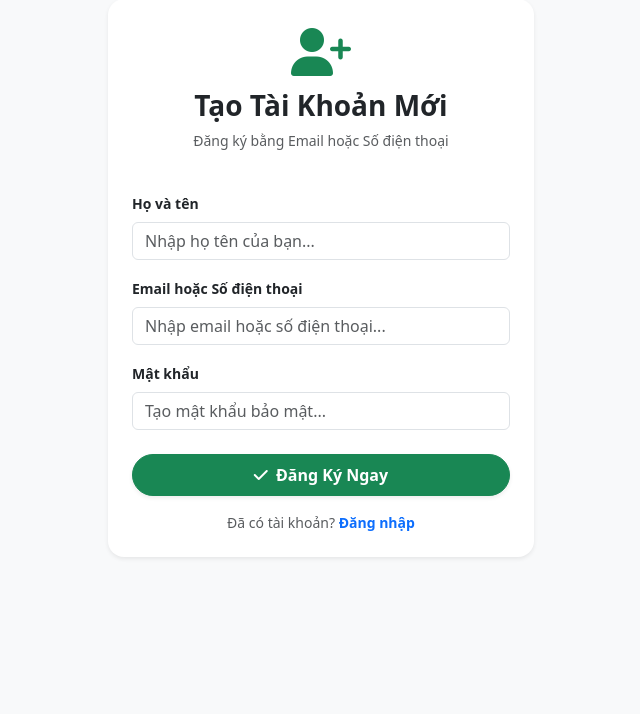
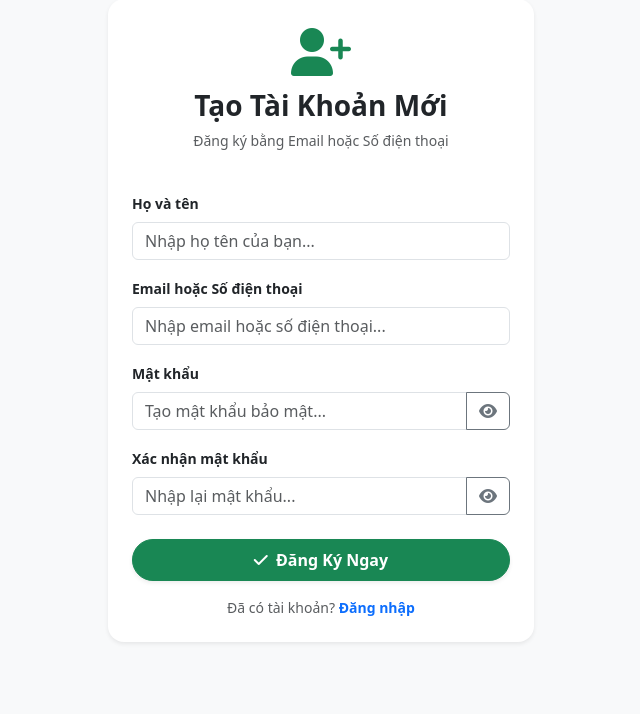
Before and after one commit to 0906Bao/ecommerce_nosql, a Flask app: page /register in a window 1280 px wide. Shown: the part 187-901 px from the top of the page, without its empty margins (319-959 px from the left). Before the commit the page ends 745 px from the top, so only its background shows below. Run offline with Flask 3, Linux system fonts and the light colour scheme.

Commit message:
fix trang đăng ký

```diff
--- a/routes/auth.py
+++ b/routes/auth.py
@@ -56,6 +56,10 @@ def register():
         name = request.form.get('name')
         login_contact = request.form.get('login_contact')  # Email hoặc SĐT
         password = request.form.get('password')
+        if not password or password != request.form.get('confirm_password'):
+            return render_template(
+                'register.html', error="Vui lòng nhập mật khẩu và xác nhận mật khẩu trùng khớp!"
+            )
 
         existing_user = db.users.find_one({
             '$or': [{'email': login_contact}, {'phone': login_contact}]
--- a/templates/register.html
+++ b/templates/register.html
@@ -22,8 +22,22 @@
                 <input type="text" name="login_contact" class="form-control" required placeholder="Nhập email hoặc số điện thoại...">
             </div>
             <div class="mb-3">
-                <label class="form-label fw-bold small">Mật khẩu</label>
-                <input type="password" name="password" class="form-control" required placeholder="Tạo mật khẩu bảo mật...">
+                <label for="password" class="form-label fw-bold small">Mật khẩu</label>
+                <div class="input-group">
+                    <input id="password" type="password" name="password" class="form-control" autocomplete="new-password" required placeholder="Tạo mật khẩu bảo mật...">
+                    <button type="button" class="btn btn-outline-secondary" data-password-toggle aria-controls="password" aria-label="Hiện mật khẩu">
+                        <i class="fa-solid fa-eye" aria-hidden="true"></i>
+                    </button>
+                </div>
+            </div>
+            <div class="mb-3">
+                <label for="confirm_password" class="form-label fw-bold small">Xác nhận mật khẩu</label>
+                <div class="input-group">
+                    <input id="confirm_password" type="password" name="confirm_password" class="form-control" autocomplete="new-password" required placeholder="Nhập lại mật khẩu...">
+                    <button type="button" class="btn btn-outline-secondary" data-password-toggle aria-controls="confirm_password" aria-label="Hiện mật khẩu xác nhận">
+                        <i class="fa-solid fa-eye" aria-hidden="true"></i>
+                    </button>
+                </div>
             </div>
             <button type="submit" class="btn btn-success w-100 py-2 fw-bold rounded-pill shadow-sm mt-2">
                 <i class="fa-solid fa-check me-1"></i> Đăng Ký Ngay
@@ -35,4 +49,19 @@
         </div>
     </div>
 </div>
+<script>
+    document.querySelectorAll('[data-password-toggle]').forEach(button => {
+        const input = document.getElementById(button.getAttribute('aria-controls'));
+        const icon = button.querySelector('i');
+        const showLabel = button.getAttribute('aria-label');
+
+        button.addEventListener('click', () => {
+            const show = input.type === 'password';
+            input.type = show ? 'text' : 'password';
+            icon.classList.toggle('fa-eye', !show);
+            icon.classList.toggle('fa-eye-slash', show);
+            button.setAttribute('aria-label', show ? showLabel.replace('Hiện', 'Ẩn') : showLabel);
+        });
+    });
+</script>
 {% endblock %}
```
